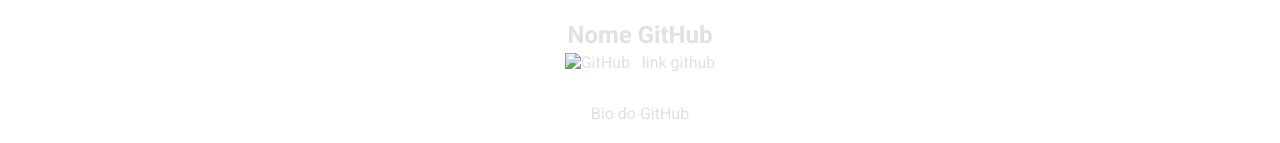
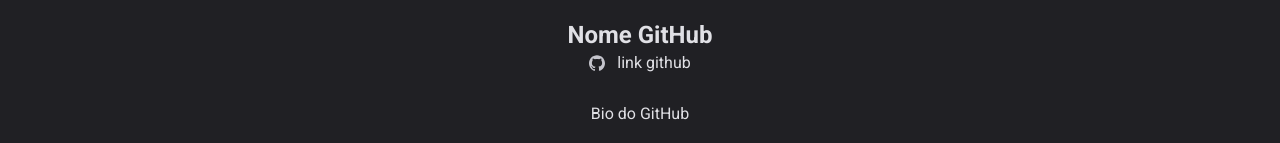
Before and after one commit to carlosaaraujo/crachaVirtual, a plain HTML site: page index.html in a window 1280 px wide. Shown: the part 371-514 px from the top of the page. Drawn offline with Linux system fonts and the light colour scheme; the site is published under a folder, as on GitHub Pages, so addresses that start at the root find nothing; no server answers.

Commit message:
fix diretórios

```diff
--- a/index.html
+++ b/index.html
@@ -25,7 +25,7 @@
 
         <h1 id="userName">Nome GitHub</h1>
         <a id="gitHubLink" href="#" target="_blank">
-          <img src="/imgs/github.svg" alt="GitHub" />
+          <img src="./imgs/github.svg" alt="GitHub" />
           <span id="profileGithub">link github</span>
         </a>
 
--- a/style/style.css
+++ b/style/style.css
@@ -19,7 +19,7 @@ body {
 }
 
 main {
-  background: url(/imgs/background.svg) no-repeat center/cover;
+  background: url(../imgs/background.svg) no-repeat center/cover;
   width: 100vw;
   min-height: 812px;
   height: 100vh;
```
Also changed, not shown: imgs/profile.jpg (deleted).
